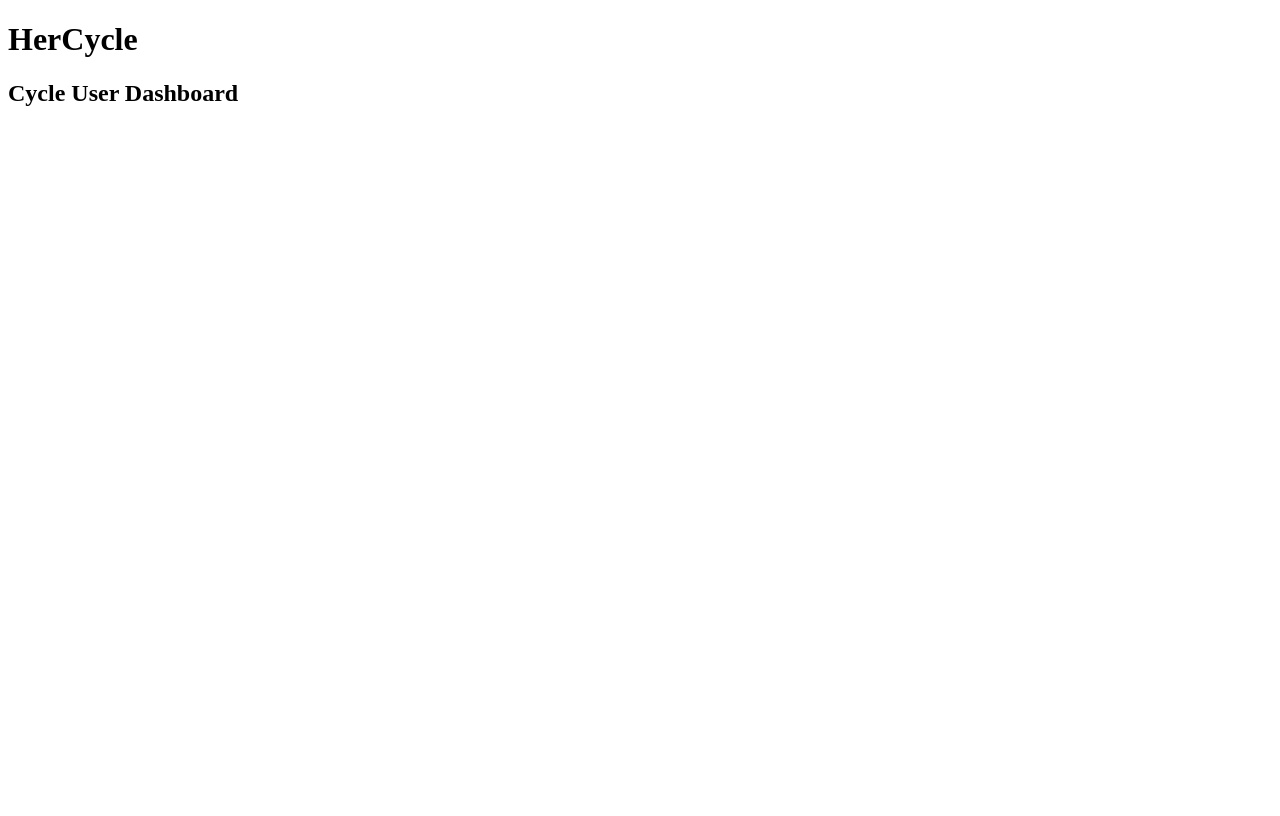
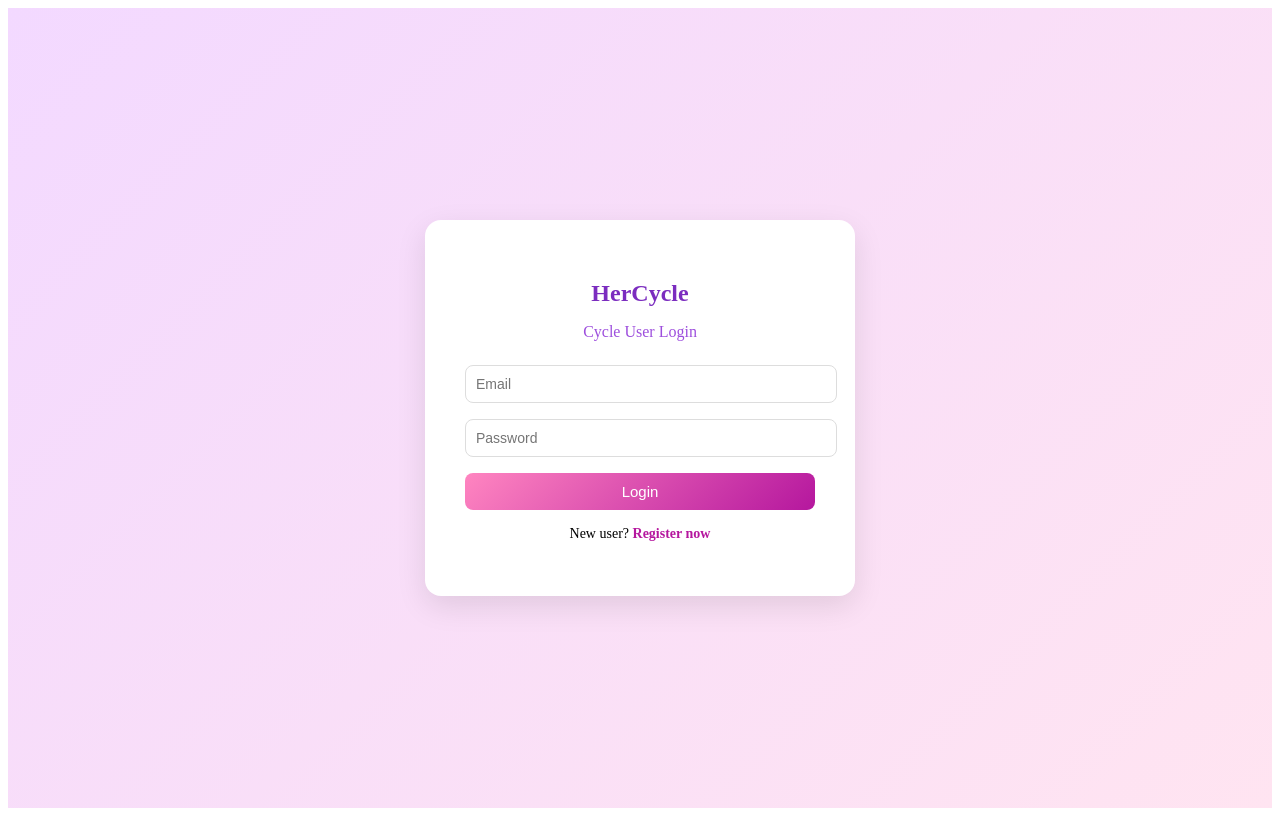
Before and after one commit to S-W-Development-Group-Project-UOG-4-7/HerCycle, a React (Vite) app in the folder client/: page /login in a window 1280 px wide. Built offline with nearby package versions, Linux system fonts and the light colour scheme.

Commit message:
Add themed login page and connect to backend

```diff
--- a/client/src/App.jsx
+++ b/client/src/App.jsx
@@ -1,12 +1,17 @@
-import Header from "./components/Header";
-import DashboardPage from "./pages/DashboardPage";
+import { BrowserRouter, Routes, Route, Navigate } from "react-router-dom";
+import LoginPage from "./pages/LoginPage";
 
 function App() {
   return (
-    <div>
-      <Header />
-      <DashboardPage />
-    </div>
+    <BrowserRouter>
+      <Routes>
+        {/* Redirect root to login */}
+        <Route path="/" element={<Navigate to="/login" />} />
+
+        {/* Login page */}
+        <Route path="/login" element={<LoginPage />} />
+      </Routes>
+    </BrowserRouter>
   );
 }
 
--- /dev/null
+++ b/client/src/pages/LoginPage.jsx
@@ -0,0 +1,139 @@
+import { useState } from "react";
+
+function LoginPage() {
+  const [email, setEmail] = useState("");
+  const [password, setPassword] = useState("");
+  const [error, setError] = useState("");
+
+  const handleSubmit = async (e) => {
+    e.preventDefault();
+    setError("");
+
+    try {
+      const response = await fetch("http://localhost:5000/api/auth/login", {
+        method: "POST",
+        headers: {
+          "Content-Type": "application/json",
+        },
+        body: JSON.stringify({ email, password }),
+      });
+
+      const data = await response.json();
+
+      if (!response.ok) {
+        setError(data.message || "Login failed");
+        return;
+      }
+
+      // Save token
+      localStorage.setItem("token", data.token);
+
+      // Redirect to main app
+      window.location.href = "/app";
+    } catch (err) {
+      setError("Server error. Please try again.");
+    }
+  };
+
+  return (
+    <div style={styles.container}>
+      <div style={styles.card}>
+        <h2 style={styles.title}>HerCycle</h2>
+        <p style={styles.subtitle}>Cycle User Login</p>
+
+        {error && <p style={styles.error}>{error}</p>}
+
+        <form onSubmit={handleSubmit}>
+          <input
+            type="email"
+            placeholder="Email"
+            style={styles.input}
+            value={email}
+            onChange={(e) => setEmail(e.target.value)}
+            required
+          />
+
+          <input
+            type="password"
+            placeholder="Password"
+            style={styles.input}
+            value={password}
+            onChange={(e) => setPassword(e.target.value)}
+            required
+          />
+
+          <button type="submit" style={styles.button}>
+            Login
+          </button>
+        </form>
+
+        <p style={styles.registerText}>
+          New user?{" "}
+          <a href="/register" style={styles.link}>
+            Register now
+          </a>
+        </p>
+      </div>
+    </div>
+  );
+}
+
+const styles = {
+  container: {
+    minHeight: "100vh",
+    background: "linear-gradient(135deg, #f3d9ff, #ffe4f1)",
+    display: "flex",
+    alignItems: "center",
+    justifyContent: "center",
+  },
+  card: {
+    background: "#ffffff",
+    padding: "2.5rem",
+    borderRadius: "16px",
+    width: "350px",
+    boxShadow: "0 10px 30px rgba(0,0,0,0.1)",
+    textAlign: "center",
+  },
+  title: {
+    color: "#7b2cbf",
+    marginBottom: "0.5rem",
+  },
+  subtitle: {
+    color: "#9d4edd",
+    marginBottom: "1.5rem",
+  },
+  input: {
+    width: "100%",
+    padding: "10px",
+    marginBottom: "1rem",
+    borderRadius: "8px",
+    border: "1px solid #ddd",
+    fontSize: "14px",
+  },
+  button: {
+    width: "100%",
+    padding: "10px",
+    background: "linear-gradient(135deg, #ff85c0, #b5179e)",
+    color: "#fff",
+    border: "none",
+    borderRadius: "8px",
+    cursor: "pointer",
+    fontSize: "15px",
+  },
+  registerText: {
+    marginTop: "1rem",
+    fontSize: "14px",
+  },
+  link: {
+    color: "#b5179e",
+    textDecoration: "none",
+    fontWeight: "bold",
+  },
+  error: {
+    color: "#d00000",
+    fontSize: "14px",
+    marginBottom: "1rem",
+  },
+};
+
+export default LoginPage;
```
